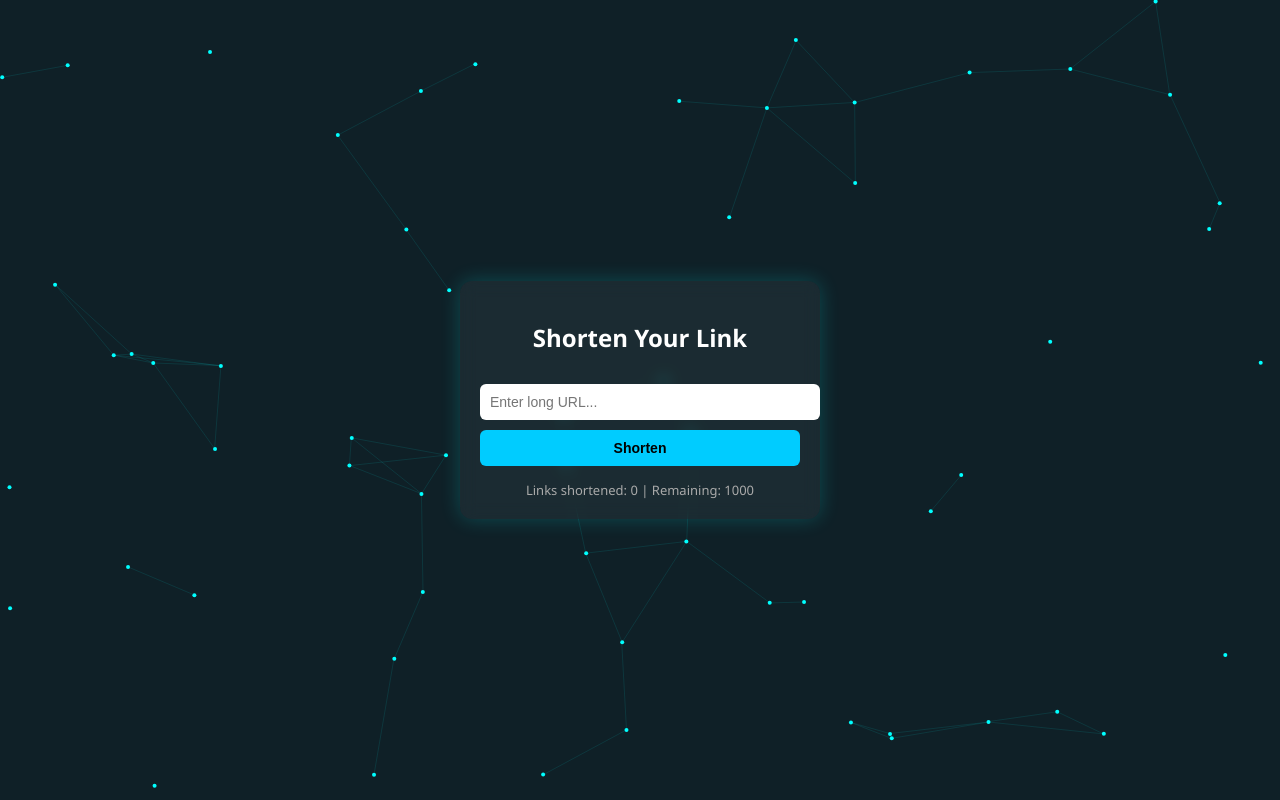
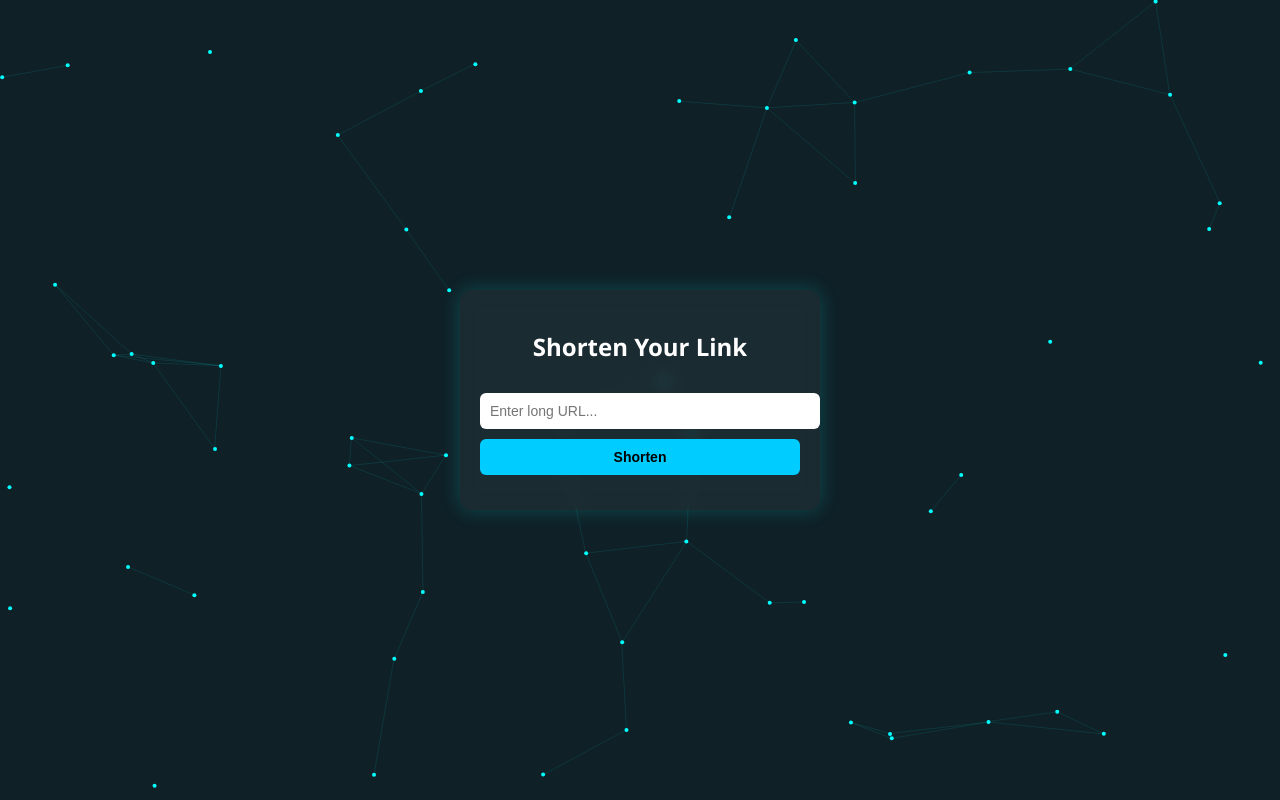
Before and after one commit to admin00O7/admin00O7.github.io, a plain HTML site: page index.html in a window 1280 px wide. Drawn offline with Linux system fonts and the light colour scheme.

Commit message:
index.html

```diff
--- a/index.html
+++ b/index.html
@@ -62,11 +62,6 @@
       word-break: break-all;
     }
 
-    .counter {
-      margin-top: 10px;
-      font-size: 13px;
-      color: #aaa;
-    }
   </style>
 </head>
 <body>
@@ -77,21 +72,12 @@
     <input type="text" id="longUrl" placeholder="Enter long URL..." />
     <button onclick="shorten()">Shorten</button>
     <div id="output"></div>
-    <div class="counter" id="counterInfo"></div>
   </div>
 
   <script>
     function decodeToken() {
       let encoded = "YzAzOTRmZDkyMGNhZDA2MjBjZDdiMTk4OWNiYTBjNmU2ZGJjNjRiZA==";
       return atob(encoded);
-    }
-
-    function updateCounterDisplay() {
-      const count = parseInt(localStorage.getItem('shortCount') || 0);
-      const limit = 1000;
-      const left = limit - count;
-      document.getElementById('counterInfo').textContent =
-        `Links shortened: ${count} | Remaining: ${left}`;
     }
 
     async function shorten() {
@@ -114,15 +100,10 @@
 
       if (data.link) {
         output.innerHTML = `Shortened: <a href="${data.link}" target="_blank" style="color:#0ff">${data.link}</a>`;
-        const currentCount = parseInt(localStorage.getItem('shortCount') || 0) + 1;
-        localStorage.setItem('shortCount', currentCount);
-        updateCounterDisplay();
       } else {
         output.textContent = "Error: " + (data.description || "Failed to shorten link.");
       }
     }
-
-    updateCounterDisplay();
 
     // Background Animation (Lines + Dots)
     const canvas = document.getElementById('bgCanvas');
```
